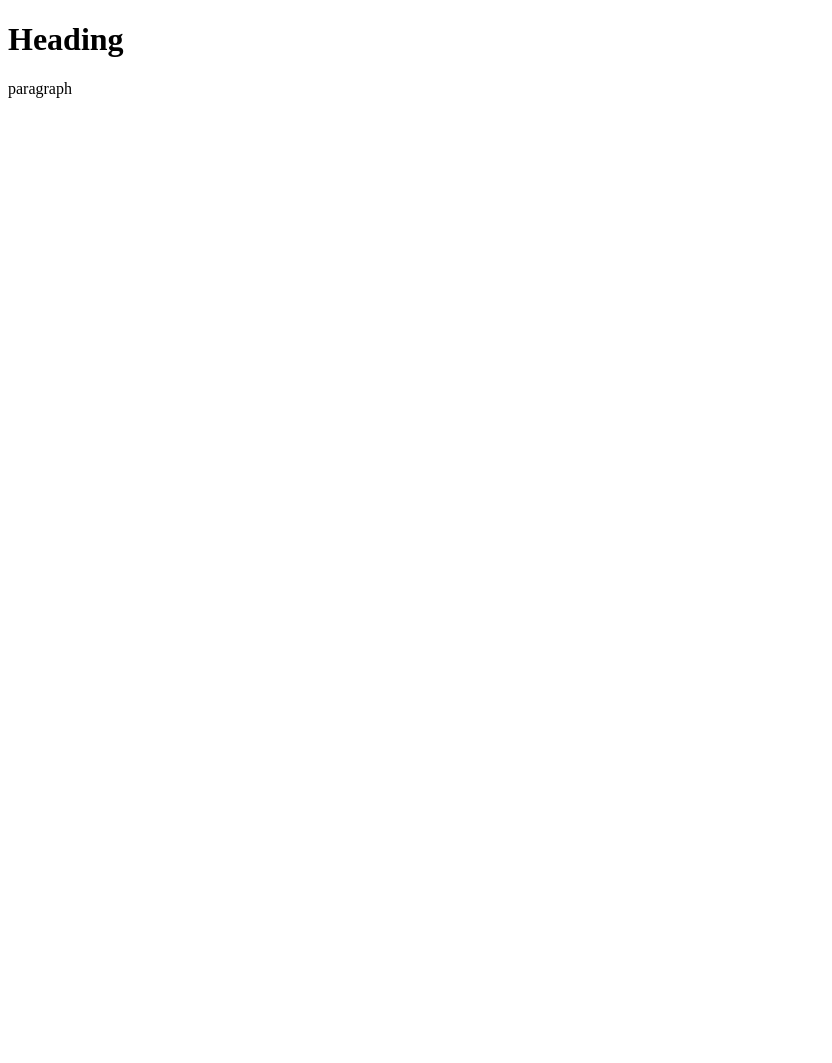
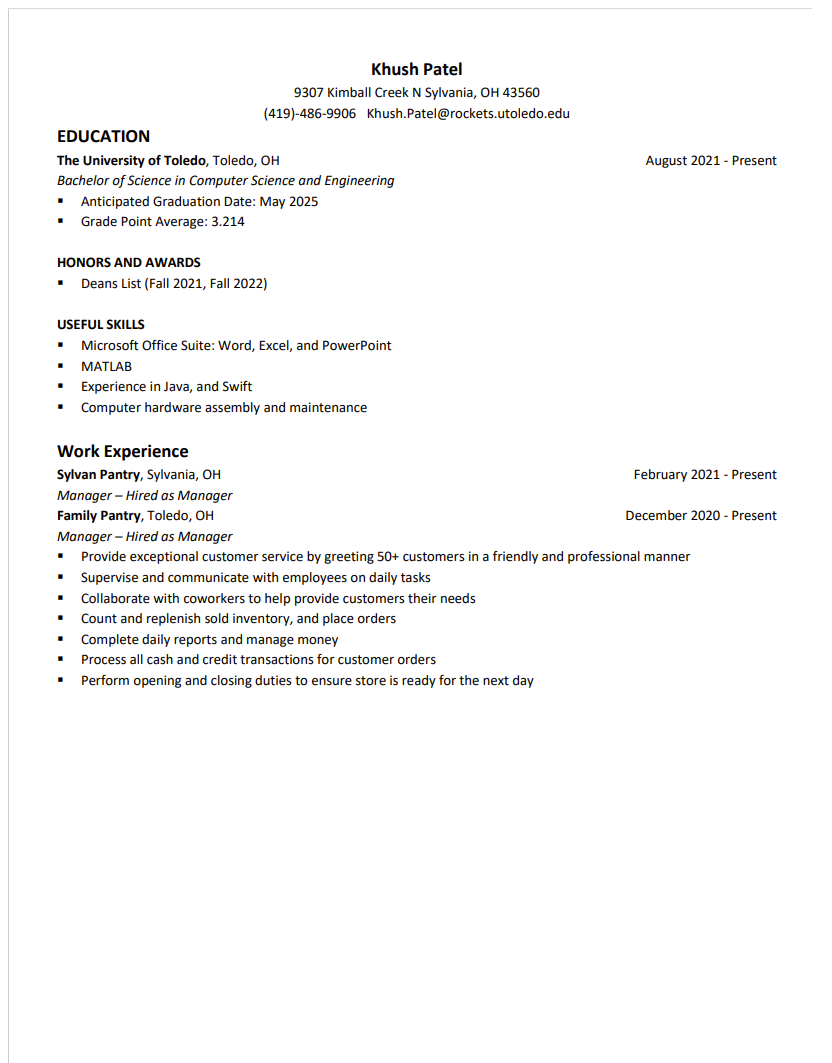
Before and after one commit to KhushPatel03/KhushPatel03.github.io, a plain HTML site: page index.html in a window 1280 px wide. Shown: the top 1063 px of the page, without its empty margins (0-832 px from the left). Before the commit the page ends 800 px from the top, so only its background shows below. Drawn offline with Linux system fonts and the light colour scheme.

Commit message:
resume
added resume and put it in

```diff
--- a/index.html
+++ b/index.html
@@ -1,10 +1,10 @@
 <!DOCTYPE html>
 <html>
-<head>
-    <title>Khush Patel</title>
-</head>
-<body>
-<h1>Heading</h1>
-<p>paragraph</p>
-</body>
+  <head>
+    <title>Khush Patel Resume</title>
+  </head>
+  <body>
+    <img src="images/resume.png">
+    <p>My Resume</p>
+  </body>
 </html>
```
Also changed, not shown: images/resume.png (added).
